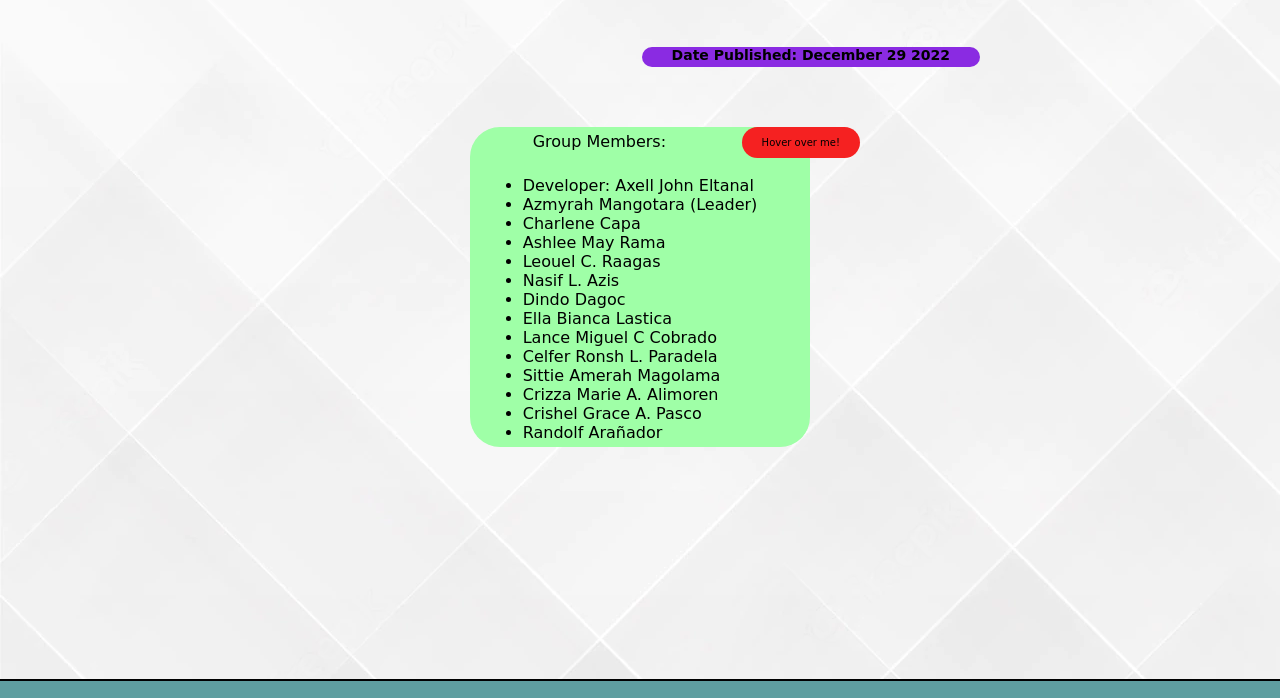
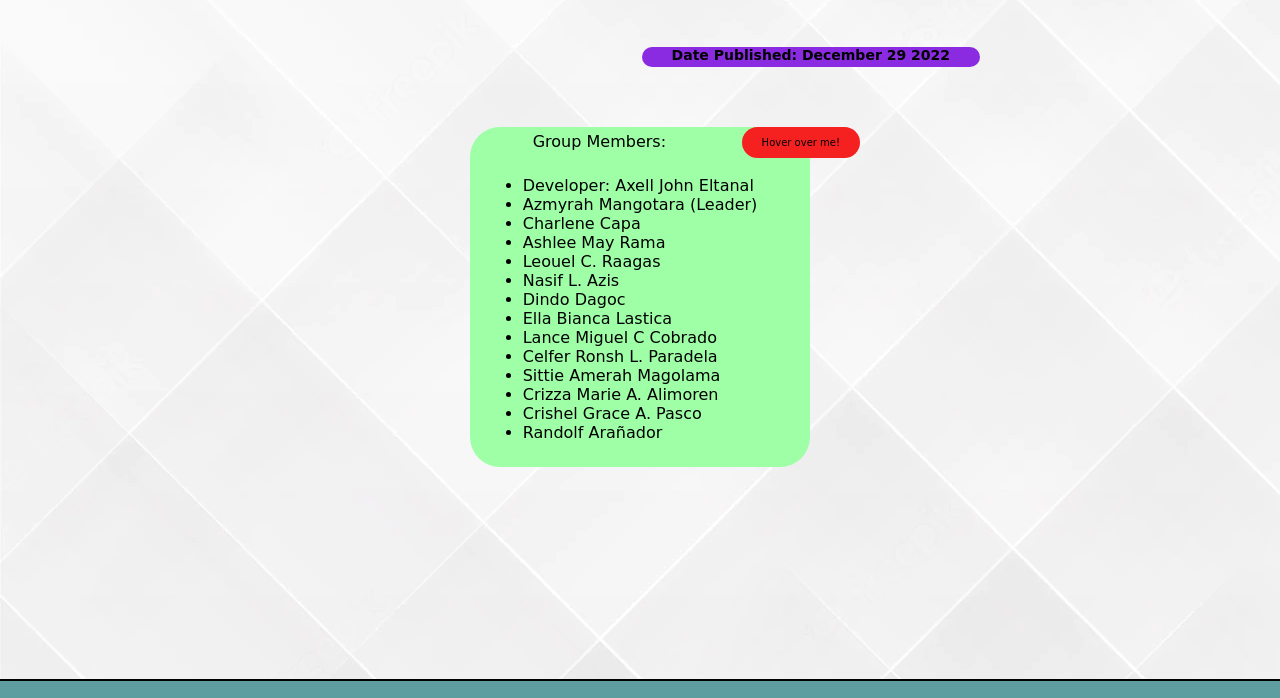
Before and after one commit to CreatingInfinity/poverty-ucsp-project, a plain HTML site: page about.html in a window 1280 px wide. Shown: the part 73-771 px from the top of the page. Drawn offline with Linux system fonts and the light colour scheme; a web font is replaced by a local one.

Commit message:
Update about.css

```diff
--- a/about.css
+++ b/about.css
@@ -68,7 +68,7 @@ header nav div a:hover{
 .page-about div{
     width: 340px;
     display: flex;
-    height: 320px;
+    height: 340px;
     flex-direction: column;
     align-items: center;
     text-align: start;
```
